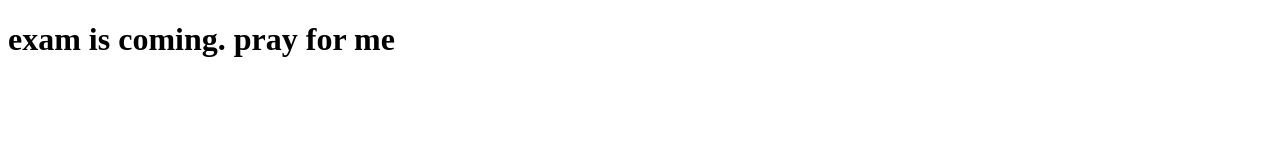
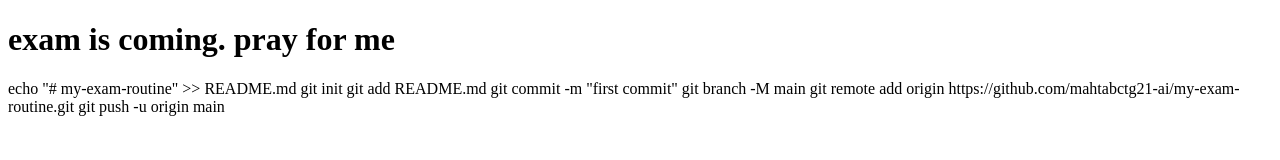
Before and after one commit to mahtabctg21-ai/my-exam-routine, a plain HTML site: page index.html in a window 1280 px wide. Drawn offline with Linux system fonts and the light colour scheme.

Commit message:
updeted peragraf

```diff
--- a/index.html
+++ b/index.html
@@ -7,5 +7,12 @@
 </head>
 <body>
     <h1>exam is coming. pray for me</h1>
+    <p>echo "# my-exam-routine" >> README.md
+git init
+git add README.md
+git commit -m "first commit"
+git branch -M main
+git remote add origin https://github.com/mahtabctg21-ai/my-exam-routine.git
+git push -u origin main</p>
 </body>
 </html>
```
